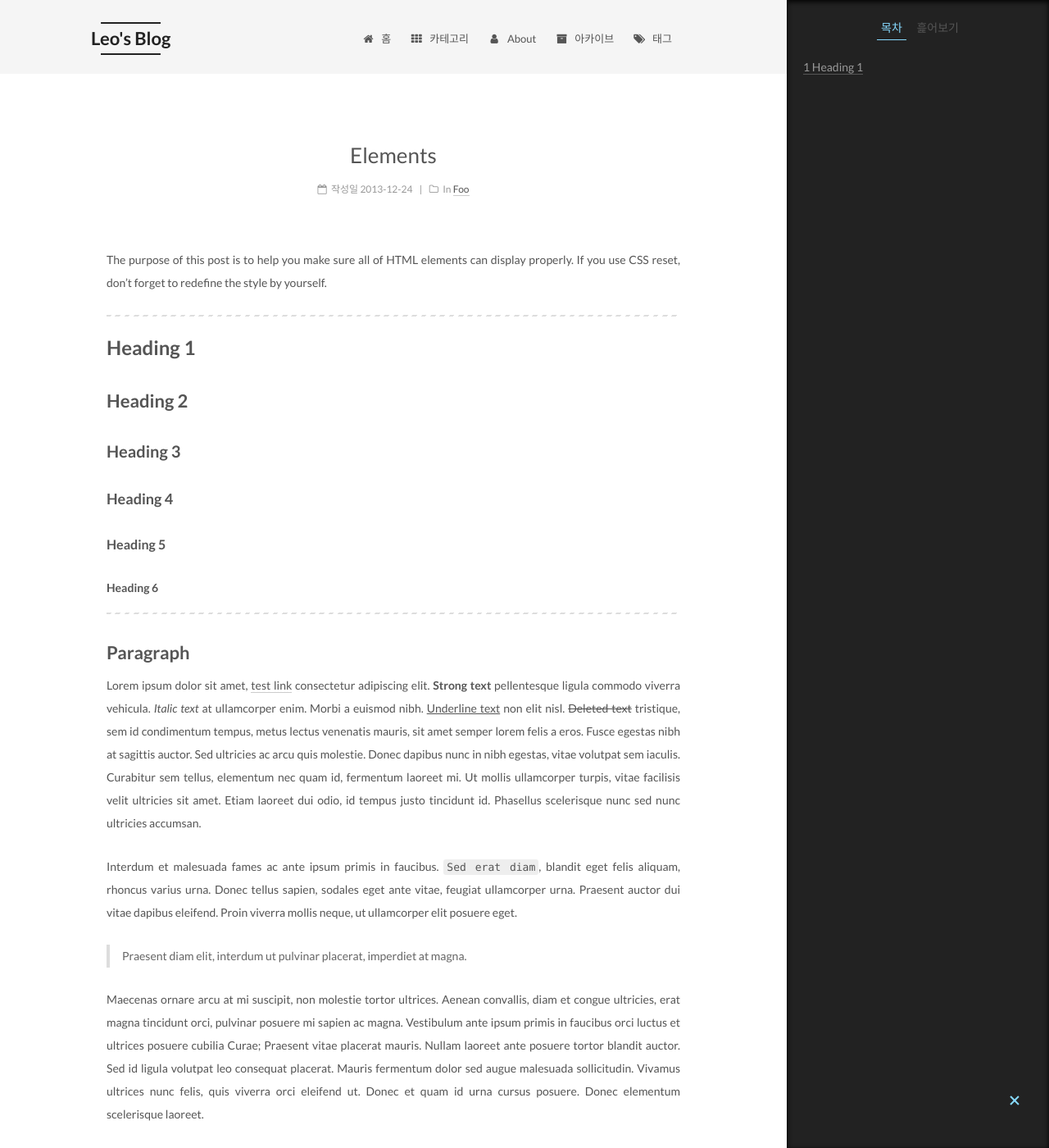
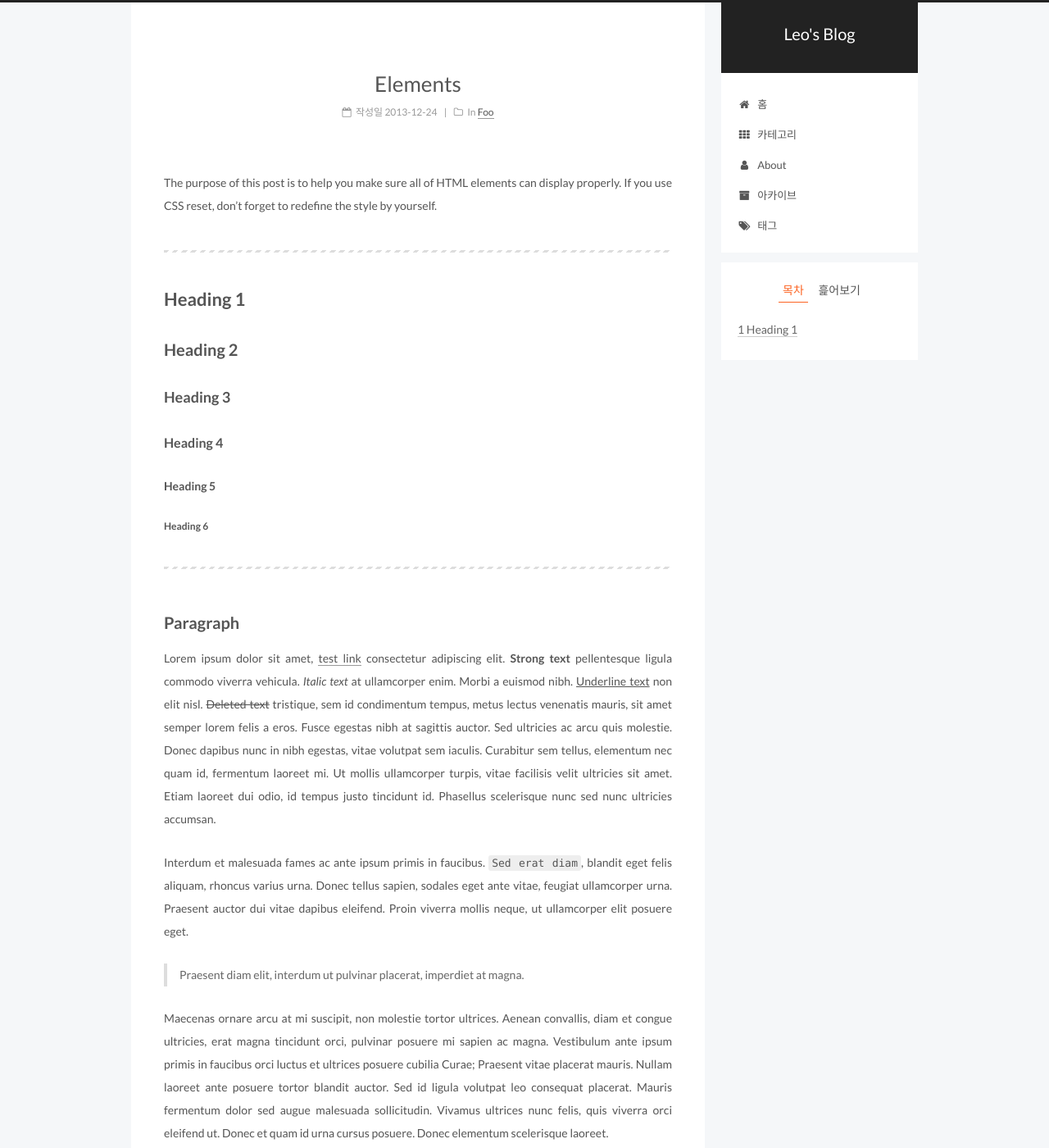
Before and after one commit to bluesait/bluesait.github.io, a Jekyll site: the page built from _posts/2013-12-24-elements.md, in a window 1280 px wide and 1400 px high. Shown: the whole window at 82% size. Built offline with Jekyll 4.4.1, drawn with Linux system fonts in a browser that asks for light colours.

Commit message:
Update _config.yml

```diff
--- a/_config.yml
+++ b/_config.yml
@@ -149,8 +149,8 @@ menu_icons:
 
 # Schemes
 #scheme: Muse
-scheme: Mist
-#scheme: Pisces
+#scheme: Mist
+scheme: Pisces
 
 # ---------------------------------------------------------------
 # Font Settings
@@ -243,8 +243,8 @@ toc:
 
 sidebar:
   # Sidebar Position, available value: left | right
-  position: left
-  #position: right
+  #position: left
+  position: right
 
   # Sidebar Display, available value:
   #  - post    expand on posts automatically. Default.
```
